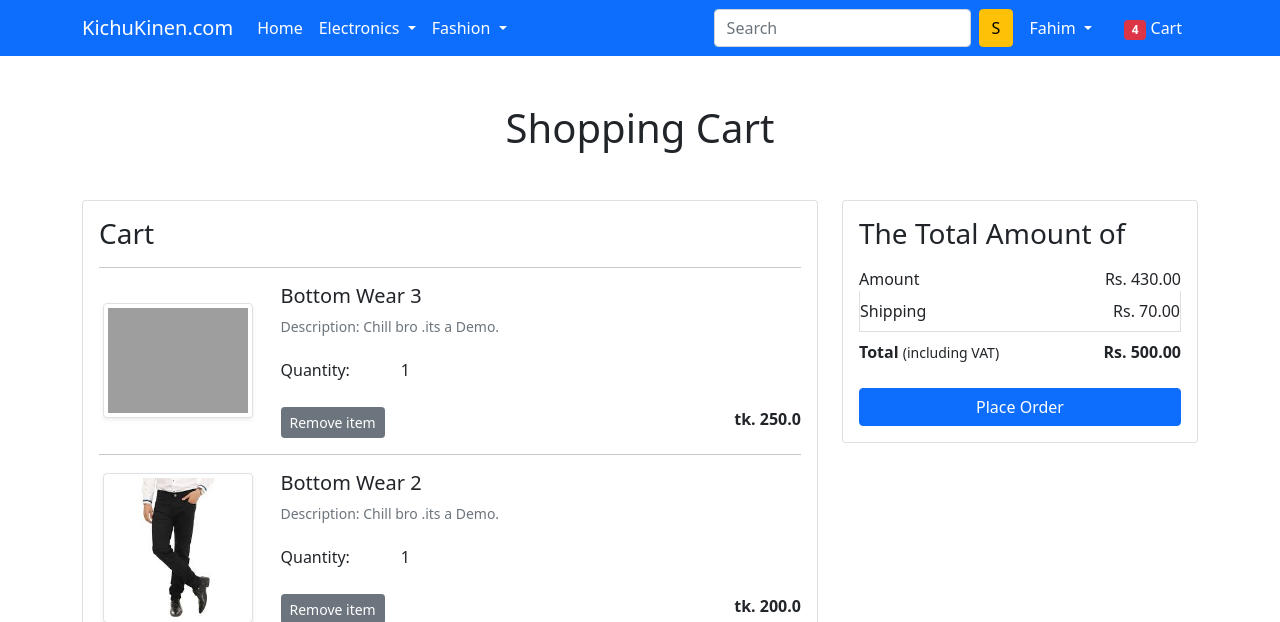
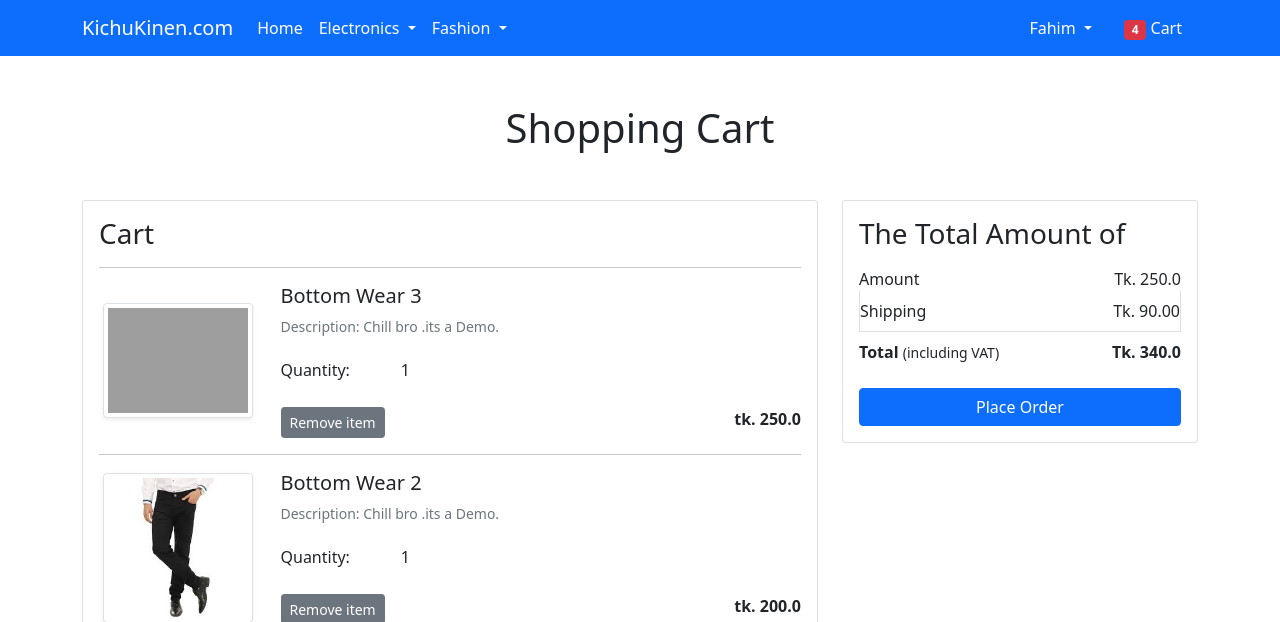
Before and after one commit to Fahim-Nizamee/WebApplication_V2_Ecommerce, a Django app: page /cart/ in a window 1280 px wide. Shown: the top 622 px of the page. Run offline with Django 4.2, Linux system fonts and the light colour scheme; a user stored in the database is signed in; data comes from the database, SQL or seed files in the repository; both versions use the stored data as it was after the commit; some libraries are stand-ins or nearby versions; some web fonts are replaced; grey boxes are pictures that could not be loaded.

Commit message:
3:34 28/2/2022 4:54

```diff
--- a/app/templates/app/addtocart.html
+++ b/app/templates/app/addtocart.html
@@ -40,13 +40,13 @@
     <div class="card-body">
       <h3>The Total Amount of</h3>
       <ul class="list-group">
-       <li class="list-group-item d-flex justify-content-between align-items-center border-0 px-0 pb-0">Amount<span>Rs. 430.00</span></li>
-       <li class="list-group-item d-flex justify-content-between align-items-center px-0">Shipping<span>Rs. 70.00</span></li>
+       <li class="list-group-item d-flex justify-content-between align-items-center border-0 px-0 pb-0">Amount<span>Tk. {{amount}}</span></li>
+       <li class="list-group-item d-flex justify-content-between align-items-center px-0">Shipping<span>Tk. 90.00</span></li>
        <li class="list-group-item d-flex justify-content-between align-items-center border-0 px-0 mb-3">
         <div>
            <strong>Total</strong> <small>(including VAT)</small>
          </div>
-         <span><strong>Rs. 500.00</strong></span>
+         <span><strong>Tk. {{totalamount}} </strong></span>
        </li>
       </ul>
       <div class="d-grid"><a href="{% url 'checkout' %}" class="btn btn-primary">Place Order</a></div>
--- a/app/templates/app/base.html
+++ b/app/templates/app/base.html
@@ -52,10 +52,10 @@
              </ul>
            </li>
          </ul>
-         <form class="d-flex">
+         <!-- <form class="d-flex">
            <input class="form-control me-2" type="search" placeholder="Search" aria-label="Search">
-           <button class="btn btn-warning" type="submit">S</button>
-         </form>
+           <button class="btn btn-warning" type="submit">Search</button>
+         </form> -->
          <div>
           <ul class="navbar-nav me-auto mb-2 mb-lg-0">
             {% if request.user.is_authenticated %}
--- a/app/templates/app/login.html
+++ b/app/templates/app/login.html
@@ -8,7 +8,7 @@
    <h3>Login</h3>
    <hr>
    <form action="" method="post" novalidate class="shadow p-5">
-     {% csrf_token%}
+     {% csrf_token %}
     {% for fm in form %}
     <div class="form-group">{{fm.label_tag}} {{fm}} <small class="text-danger"> {{fm.errors|striptags}} </small> <br> </div>
     {% endfor %}
--- a/app/templates/app/passwordchangedone.html
+++ b/app/templates/app/passwordchangedone.html
@@ -12,7 +12,9 @@
         </div>
         <div class="cil-sm-9 offset-sm-1 text-center">
             <h3>Password Changed Successfully !!</h3>
-            <div><iframe src="https://giphy.com/embed/ibolLe3mOqHE3PQTtk" width="200" height="200" frameborder="0" class="giphy-embed" allowfullscreen></iframe></div>
+            <div>
+                <iframe src="https://giphy.com/embed/ibolLe3mOqHE3PQTtk" width="200" height="200" frameborder="0" class="giphy-embed" allowfullscreen></iframe>
+            </div>
         </div>
     </div>
 
--- a/app/views.py
+++ b/app/views.py
@@ -30,7 +30,22 @@ def show_cart(request):
     if request.user.is_authenticated:
         user=request.user
         cart=Cart.objects.filter(user=user)
-        return render(request, 'app/addtocart.html',{'carts':cart})
+        # print(cart)
+        amount = 0.0
+        shipping_amount= 90.0
+        total_amount = 0.0
+        #list comprehension
+        cart_product = [p for p in Cart.objects.all() if p.user == user]
+        # print(cart_product)
+        if cart_product:
+            for p in cart_product:
+                tempamount = (p.quantity*p.product.discounted_price)
+                amount+=tempamount
+                totalamount=amount+shipping_amount
+                return render(request, 'app/addtocart.html',{'carts':cart,'totalamount':totalamount,'amount':amount})
+        else:
+            return render(request, 'app/emptycart.html',)
+
 
 def buy_now(request):
  return render(request, 'app/buynow.html')
```
Also changed, not shown: app/templates/app/emptycart.html (added, +13 -0 lines), app/static/app/images/banner/b4.jpg, app/static/app/images/banner/b4aa.jpg (added), db.sqlite3, media/productimg/Apple-iPhone-13-Pro-Max-image.jpg (added).
